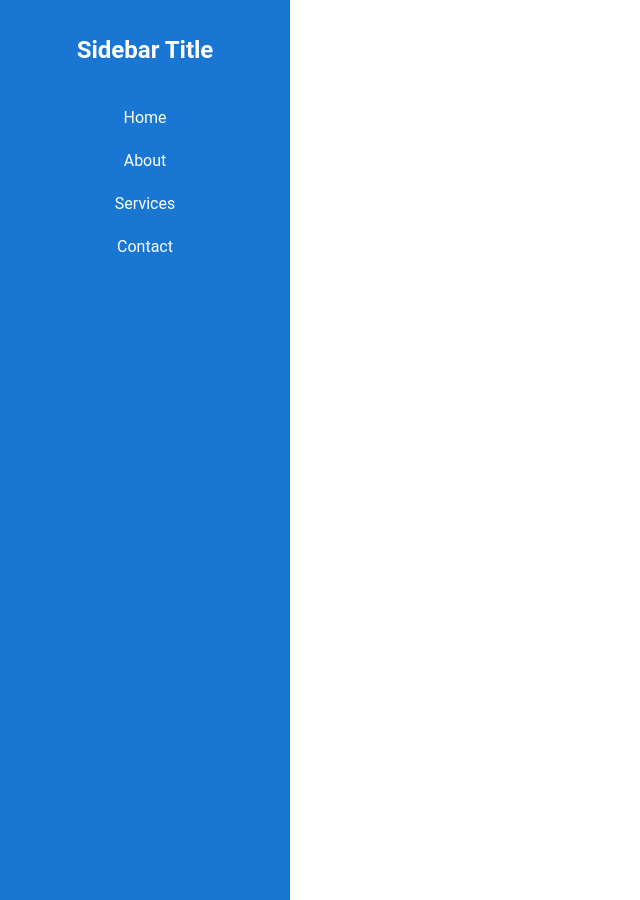
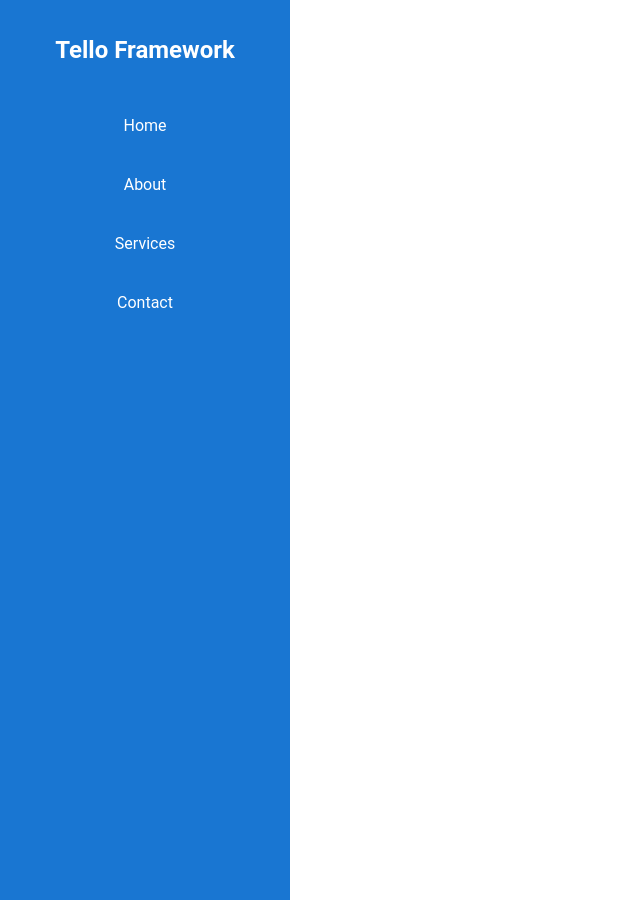
Before and after one commit to as-squirrel/Tello-Framework, a Flask app: template templates/sidebar.html in a window 1280 px wide. Shown: the whole page, without its empty margins (0-640 px from the left). Run offline with Flask 3, Linux system fonts and the light colour scheme; the template is opened without the code that fills it, so the values that code supplies are empty.

Commit message:
Design Update

```diff
--- a/templates/sidebar.html
+++ b/templates/sidebar.html
@@ -5,7 +5,7 @@
 </head>
 <body>
   <div class="sidebar">
-    <h1>Sidebar Title</h1>
+    <h1>Tello Framework</h1>
     <ul>
       <li>Home</li>
       <li>About</li>
--- a/templates/styles/sidebar.css
+++ b/templates/styles/sidebar.css
@@ -28,14 +28,14 @@ body {
   }
 
   .sidebar li {
-    padding: 12px 0;
+    padding: 20px 0;
     text-align: center;
     cursor: pointer;
     transition: background-color 0.3s ease;
   }
 
   .sidebar li:hover {
-    background-color: #1565C0;
+    background-color: #245ea0;
   }
 
   .content {
@@ -51,13 +51,13 @@ body {
   .sidebar li:after {
     content: "";
     position: absolute;
-    top: 50%;
+    top: 25%;
     left: 50%;
     transform: translate(-50%, -50%);
     width: 0;
     height: 0;
     border-radius: 50%;
-    background-color: rgba(255, 255, 255, 0.3);
+    background-color: rgba(223, 171, 205, 0.3);
     pointer-events: none;
     transition: width 0.3s ease, height 0.3s ease;
   }
```
